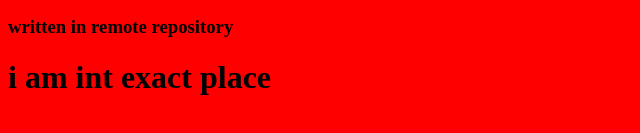
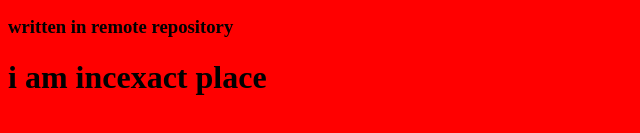
Before and after one commit to yash-166/rgukt, a plain HTML site: page index.html in a window 1280 px wide. Shown: the part 137-270 px from the top of the page, 0-640 px from the left. Drawn offline with Linux system fonts and the light colour scheme.

```diff
--- a/index.html
+++ b/index.html
@@ -14,6 +14,6 @@
             <li>cat</li>
         </ul>
     <h3>written in remote repository</h3>
-    <h1>i am int exact place</h1>
+    <h1>i am incexact place</h1>
 </body>
 </html>
```
